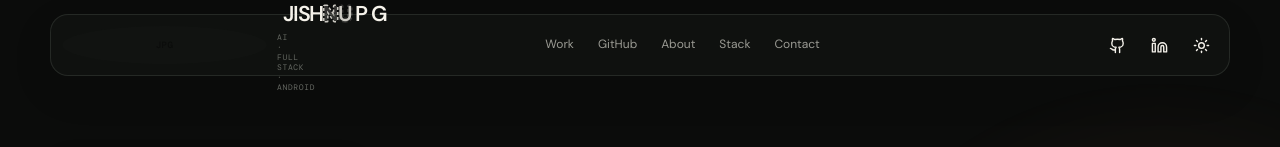
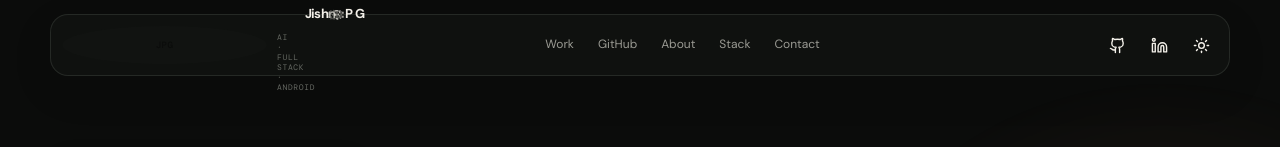
Before and after one commit to JishnuPG-tech/Portfolio, a React (Create React App) app: page / in a window 1280 px wide. Shown: the top 147 px of the page. Built offline with nearby package versions, Linux system fonts and the light colour scheme; no server answers; a web font is replaced by a local one.

Commit message:
Keep TechText brand animation at original name size

```diff
--- a/src/App.jsx
+++ b/src/App.jsx
@@ -389,15 +389,16 @@ function App() {
             <span className="brand-copy">
               <span className="brand-tech-text" aria-label="Jishnu P G">
                 <TechText
-                  text="JISHNU P G"
-                  fontWeight={600}
-                  fontSize={34}
+                  text="Jishnu P G"
+                  fontFamily="DM Sans, system-ui, sans-serif"
+                  fontWeight={700}
+                  fontSize={13}
                   reveal="letter"
-                  dashLength={3}
+                  dashLength={2}
                   dashGap={2}
-                  specks={5}
-                  color="#F5F2EA"
-                  accentColor="#E9825F"
+                  specks={2}
+                  color="#F3F0E9"
+                  accentColor="#E18462"
                   selection={false}
                   labels={false}
                   draggable={false}
```
